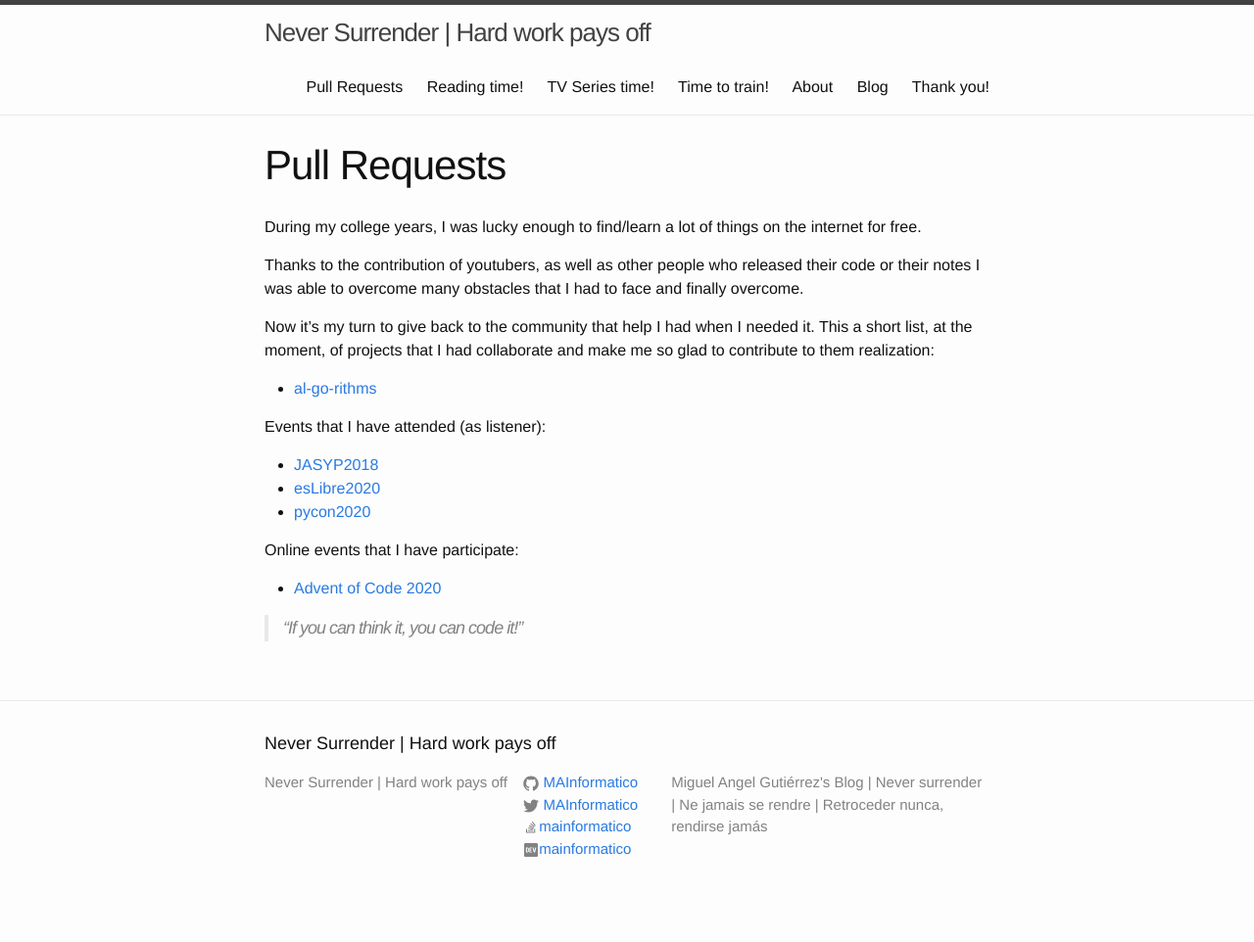
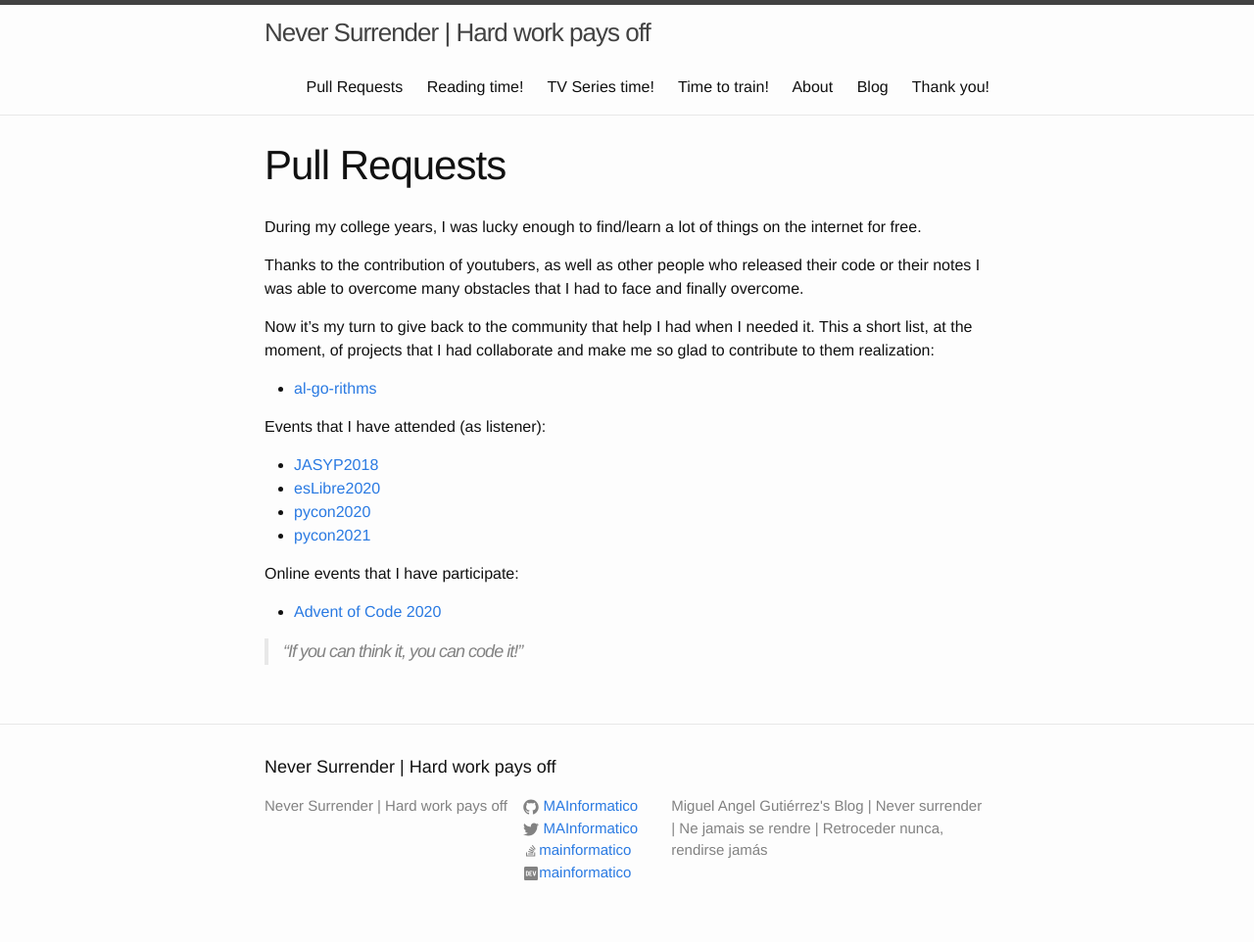
Before and after one commit to MAInformatico/MAInformatico.github.io, a Jekyll site: the page built from Free_Software.md, in a window 1280 px wide. Shown: the whole page at 98% size. Built offline with Jekyll 4.4.1, drawn with Linux system fonts in a browser that asks for light colours; before the commit the page ends 938 px from its top, so only the background shows below that.

Commit message:
updating events

```diff
--- a/Free_Software.md
+++ b/Free_Software.md
@@ -18,6 +18,7 @@ Events that I have attended (as listener):
 * [JASYP2018](https://interferencias.tech/jasyp/18/)
 * [esLibre2020](https://eslib.re/2020/programa/)
 * [pycon2020](https://2020.es.pycon.org/index.html#agenda)
+* [pycon2021](https://2021.es.pycon.org/#schedule)
 
 Online events that I have participate:
 
```
